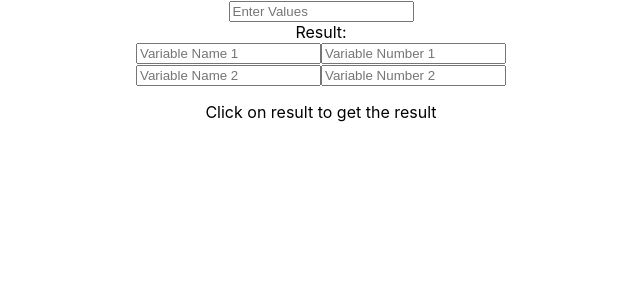
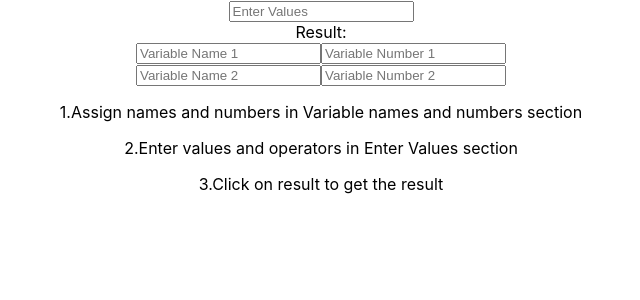
Before and after one commit to lakshaygoyal01/pry, a React (Create React App) app: page / in a window 1280 px wide. Shown: the top 300 px of the page, without its empty margins (319-959 px from the left). Built offline with nearby package versions, Linux system fonts and the light colour scheme.

Commit message:
Instructions Added

```diff
--- a/src/App.js
+++ b/src/App.js
@@ -139,7 +139,11 @@ function App() {
           onChange={handleVariableNumber2}
         />
       </div>
-      <p>Click on result to get the result</p>
+
+        <p>1.Assign names and numbers in Variable names and numbers section
+          </p>
+        <p>2.Enter values and operators in Enter Values section </p>
+        <p>3.Click on result to get the result</p>
     </div>
   );
 }
```
